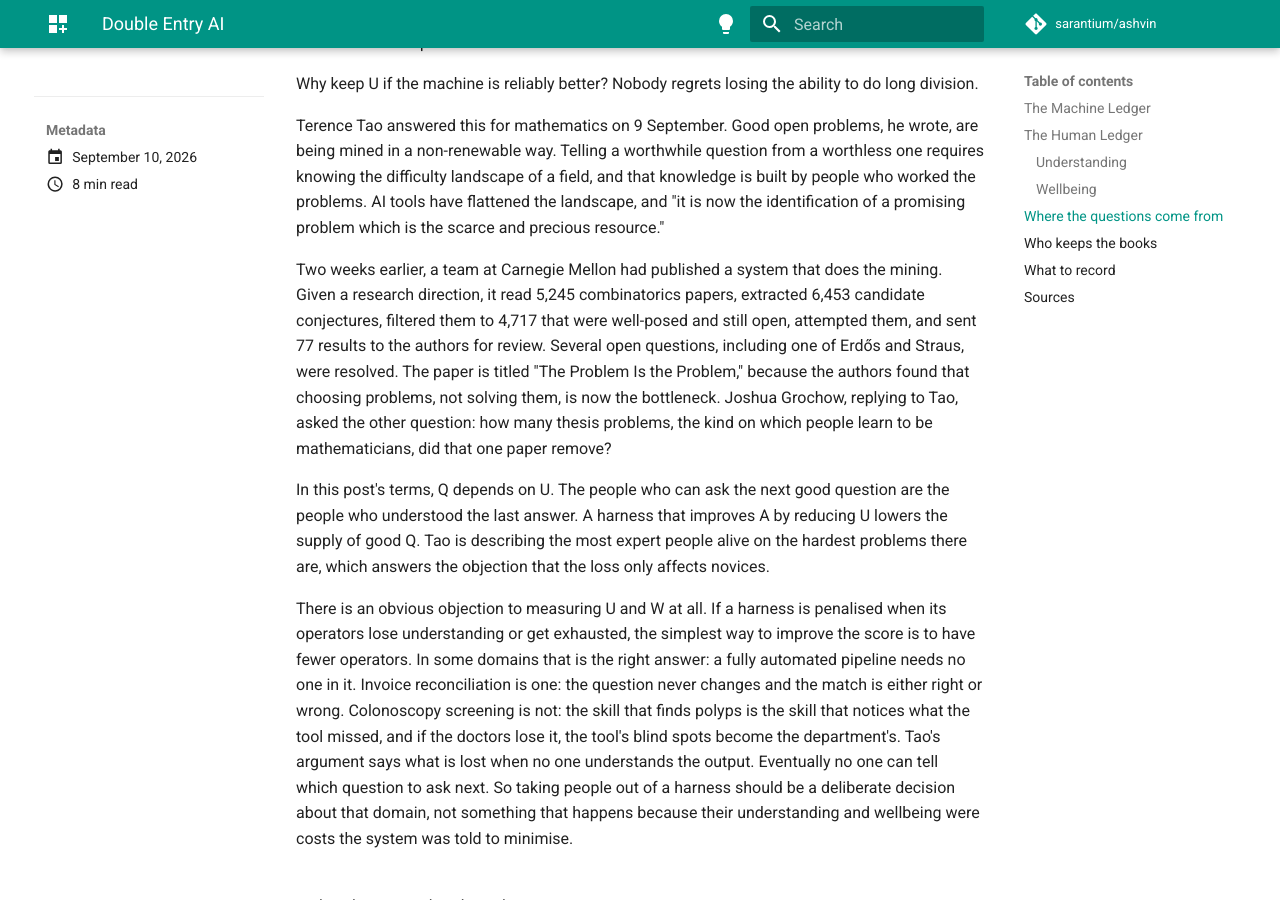
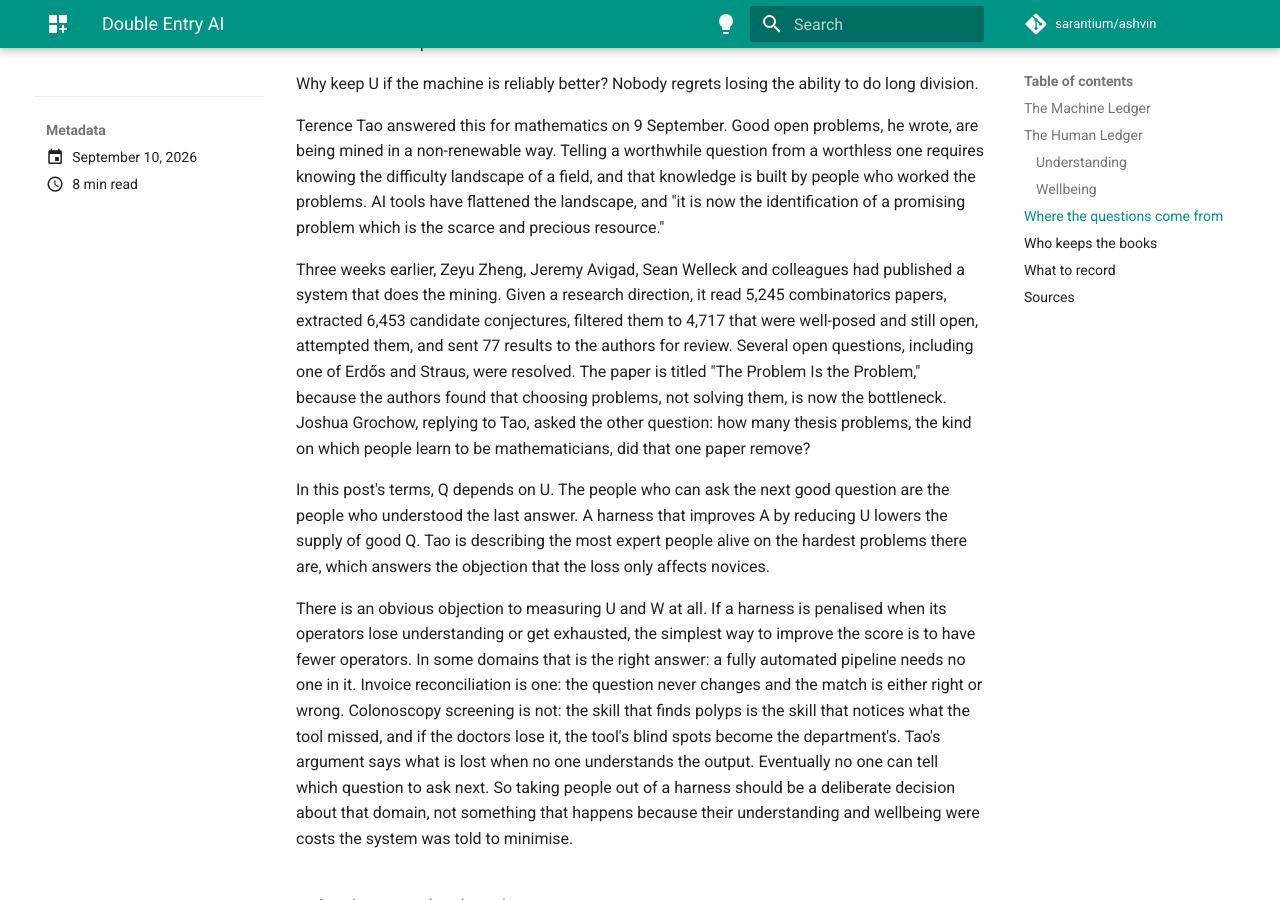
Before and after one commit to sarantium/ashvin, an MkDocs documentation site: the page built from docs/blog/posts/2026-09-10.md, in a window 1280 px wide and 900 px high, scrolled down 3816 px. Built offline with MkDocs 1.6.1 and Material for MkDocs 9.7.7, drawn with Linux system fonts in a browser that asks for light colours; comment, search, counter and statistics services are not loaded.

Commit message:
📝 blog: Double Entry AI — fix FAR paper timing and attribution

```diff
--- a/docs/blog/posts/2026-09-10.md
+++ b/docs/blog/posts/2026-09-10.md
@@ -67,7 +67,7 @@ Why keep U if the machine is reliably better? Nobody regrets losing the ability
 
 Terence Tao answered this for mathematics on 9 September. Good open problems, he wrote, are being mined in a non-renewable way. Telling a worthwhile question from a worthless one requires knowing the difficulty landscape of a field, and that knowledge is built by people who worked the problems. AI tools have flattened the landscape, and "it is now the identification of a promising problem which is the scarce and precious resource."
 
-Two weeks earlier, a team at Carnegie Mellon had published a system that does the mining. Given a research direction, it read 5,245 combinatorics papers, extracted 6,453 candidate conjectures, filtered them to 4,717 that were well-posed and still open, attempted them, and sent 77 results to the authors for review. Several open questions, including one of Erdős and Straus, were resolved. The paper is titled "The Problem Is the Problem," because the authors found that choosing problems, not solving them, is now the bottleneck. Joshua Grochow, replying to Tao, asked the other question: how many thesis problems, the kind on which people learn to be mathematicians, did that one paper remove?
+Three weeks earlier, Zeyu Zheng, Jeremy Avigad, Sean Welleck and colleagues had published a system that does the mining. Given a research direction, it read 5,245 combinatorics papers, extracted 6,453 candidate conjectures, filtered them to 4,717 that were well-posed and still open, attempted them, and sent 77 results to the authors for review. Several open questions, including one of Erdős and Straus, were resolved. The paper is titled "The Problem Is the Problem," because the authors found that choosing problems, not solving them, is now the bottleneck. Joshua Grochow, replying to Tao, asked the other question: how many thesis problems, the kind on which people learn to be mathematicians, did that one paper remove?
 
 In this post's terms, Q depends on U. The people who can ask the next good question are the people who understood the last answer. A harness that improves A by reducing U lowers the supply of good Q. Tao is describing the most expert people alive on the hardest problems there are, which answers the objection that the loss only affects novices.
 
```
